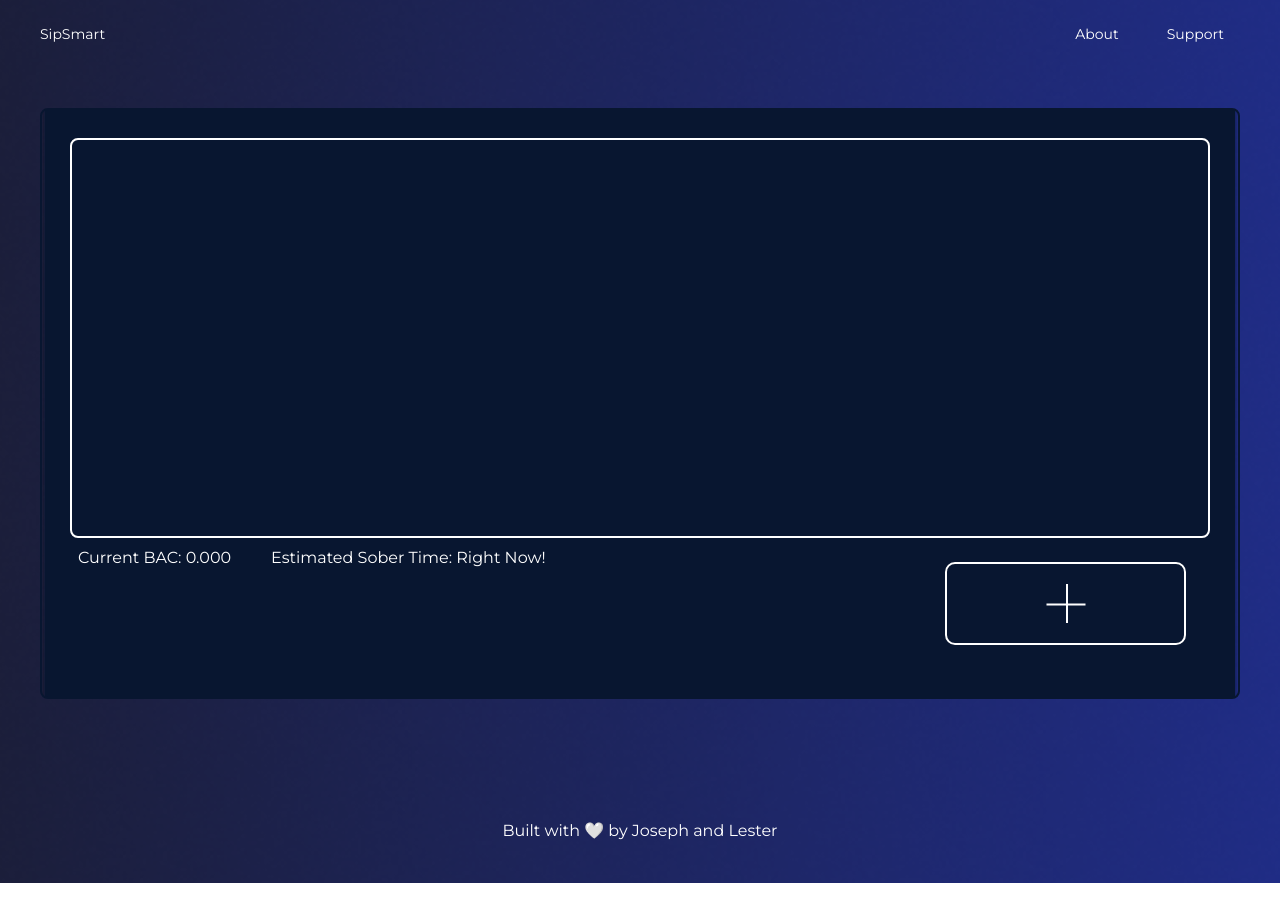
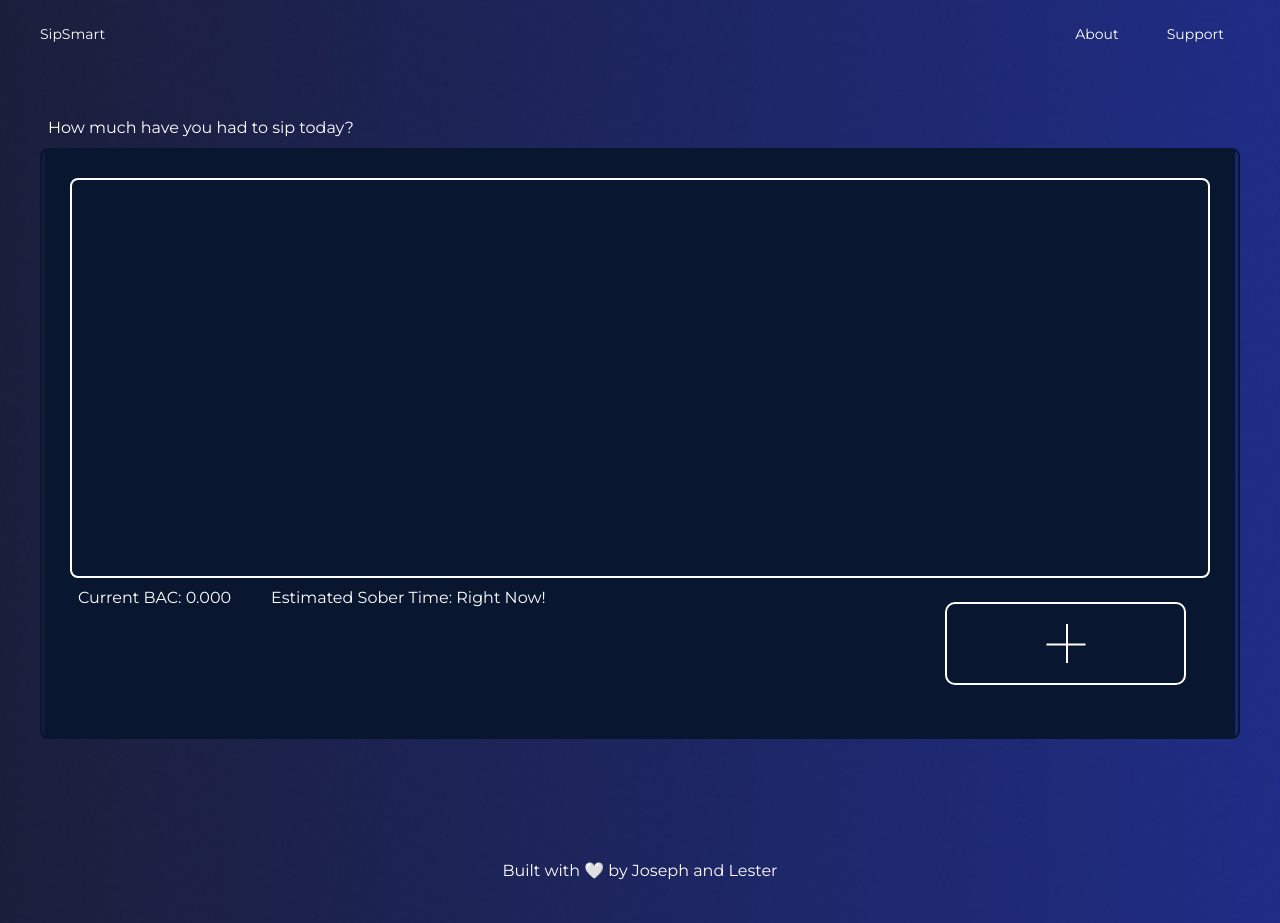
Before and after one commit to josephsookim/alcoholtracker, a Next.js app in the folder alc-tracker/: page /tracker in a window 1280 px wide. Before the commit the page ends 883 px from the top, so only its background shows below. Built offline with nearby package versions, Linux system fonts and the light colour scheme.

Commit message:
:sparkles: Add tracker intro text.

```diff
--- a/alc-tracker/src/app/tracker/page.tsx
+++ b/alc-tracker/src/app/tracker/page.tsx
@@ -6,6 +6,7 @@ import Link from 'next/link';
 export default function Home() {
   return (
     <div className="p-10">
+      <h4 className="text-white p-2">How much have you had to sip today?</h4>
       <DrinkTracker/>
     </div>
   );
```
